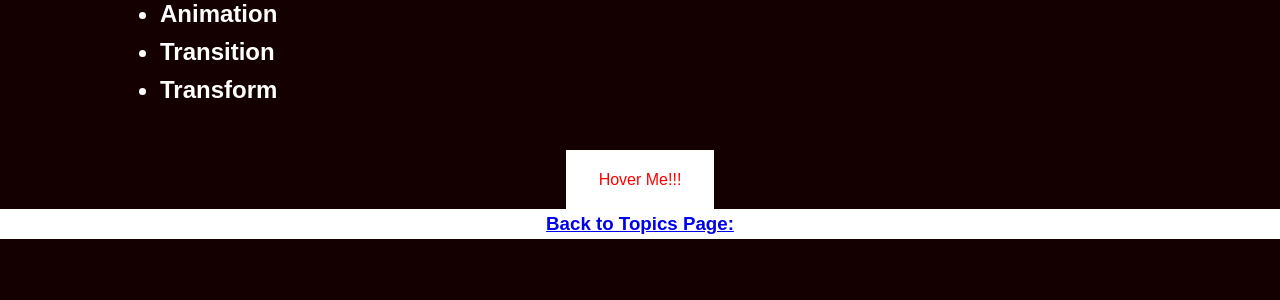
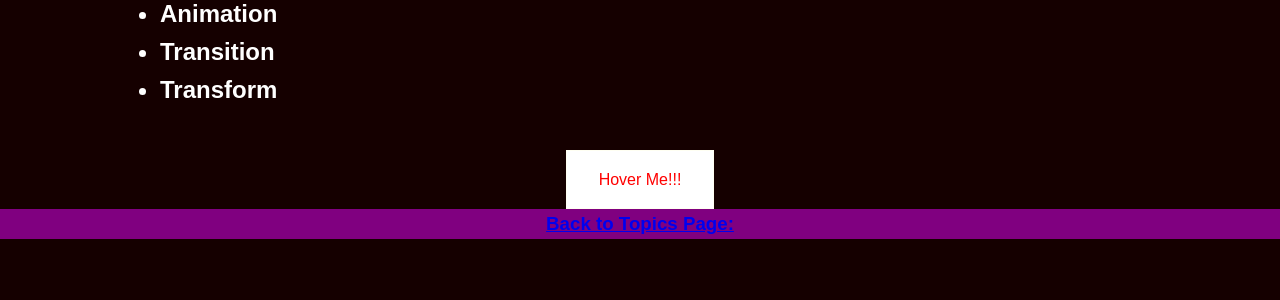
Before and after one commit to rudyravelin1/rudyravelin.github.io, a PHP site: page /landing.html in a window 1280 px wide. Shown: the part 331-631 px from the top of the page. Run offline with PHP 8.4, Linux system fonts and the light colour scheme.

Commit message:
landing6

```diff
--- a/landing.css
+++ b/landing.css
@@ -112,5 +112,5 @@ h2{
 
 h3{
   color: white;
-  background-color: white;
+  background-color: purple;
 }
```
